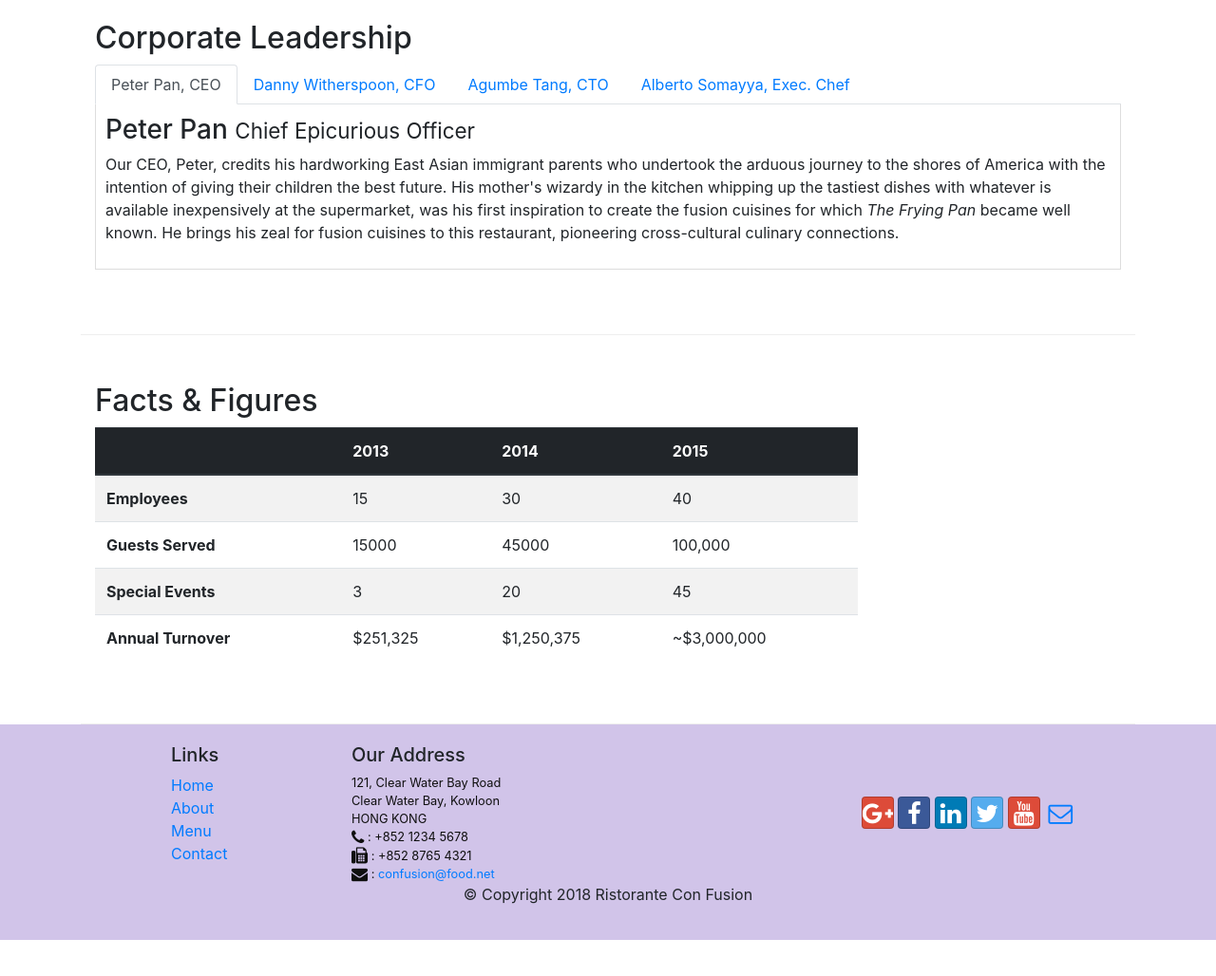
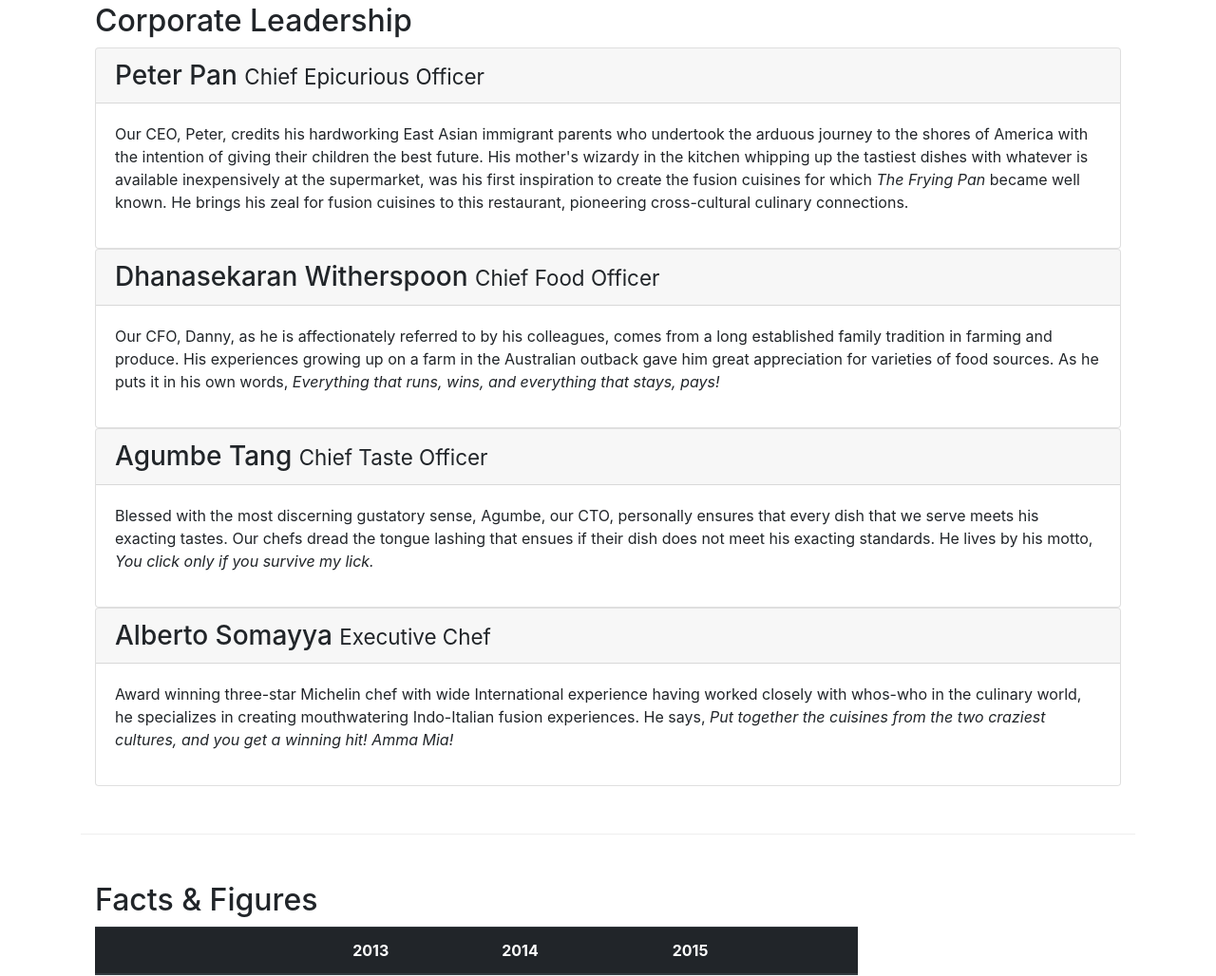
Before and after one commit to vladymir01/conFusion, a website: page aboutus.html in a window 1280 px wide. Shown: the part 952-1980 px from the top of the page at 95% size. Before the commit the page ends 1942 px from the top, so only its background shows below. Drawn offline with nearby package versions, Linux system fonts and the light colour scheme.

Commit message:
Accordion

```diff
--- a/aboutus.html
+++ b/aboutus.html
@@ -103,7 +103,7 @@
             <div class="col">
                 <h2>Corporate Leadership</h2>
 
-                <ul class="nav nav-tabs">
+               <!-- <ul class="nav nav-tabs">
                     <li class="nav-item">
                       <a class="nav-link active" href="#peter"
                         role="tab" data-toggle="tab">Peter Pan, CEO</a>
@@ -120,24 +120,120 @@
                       <a class="nav-link" href="#alberto" role="tab"
                         data-toggle="tab">Alberto Somayya, Exec. Chef</a>
                     </li>
-                </ul>
-                <div class="tab-content">
-                    <div role="tabpanel" class="tab-pane show active" id="peter">
+                </ul> -->
+                <div id="accordion">
+
+                    <div class="card">
+                        <div class="card-header" role="tab" id="peterhead">
+                        <h3 class="mb-0">
+                            <a data-toggle="collapse" data-target="#peter">
+                            Peter Pan <small>Chief Epicurious Officer</small>
+                            </a>
+                        </h3>
+                        </div>
+                        <div class="collapse show" id="peter" data-parent="#accordion">
+                            <div class="card-body">
+                                <p class="d-none d-sm-block"> Our CEO, Peter, credits his hardworking East Asian immigrant parents
+                                    who undertook the arduous journey to the shores of America with the intention of giving their children
+                                    the best future. His mother's wizardy in the kitchen whipping up the tastiest dishes with whatever is
+                                    available inexpensively at the supermarket, was his first inspiration to create the fusion cuisines for
+                                    which <em>The Frying Pan</em> became well known. He brings his zeal for fusion cuisines to this restaurant,
+                                    pioneering cross-cultural culinary connections.</p>
+                            </div>
+                        </div>
+                    </div>
+
+
+                    <!--<div role="tabpanel" class="tab-pane show active" id="peter">
                         <h3>Peter Pan <small>Chief Epicurious Officer</small></h3>
-                        <p class="d-none d-sm-block">Our CEO, Peter, credits his hardworking East Asian immigrant parents who undertook the arduous journey to the shores of America with the intention of giving their children the best future. His mother's wizardy in the kitchen whipping up the tastiest dishes with whatever is available inexpensively at the supermarket, was his first inspiration to create the fusion cuisines for which <em>The Frying Pan</em> became well known. He brings his zeal for fusion cuisines to this restaurant, pioneering cross-cultural culinary connections.</p>
+                        <p class="d-none d-sm-block">Our CEO, Peter, credits his hardworking East Asian immigrant parents
+                        who undertook the arduous journey to the shores of America with the intention of giving their children
+                        the best future. His mother's wizardy in the kitchen whipping up the tastiest dishes with whatever is
+                        available inexpensively at the supermarket, was his first inspiration to create the fusion cuisines for
+                        which <em>The Frying Pan</em> became well known. He brings his zeal for fusion cuisines to this restaurant,
+                        pioneering cross-cultural culinary connections.</p>
+                    </div>-->
+
+                   <!-- <div role="tabpanel" class="tab-pane" id="danny">
+                        <h3>Dhanasekaran Witherspoon <small>Chief Food Officer</small></h3>
+                        <p class="d-none d-sm-block">Our CFO, Danny, as he is affectionately referred to by his colleagues,
+                            comes from a long established family tradition in farming and produce. His experiences growing up on a
+                            farm in the Australian outback gave him great appreciation for varieties of food sources. As he puts it in his
+                            own words, <em>Everything that runs, wins, and everything that stays, pays!</em></p>
+                    </div>-->
+
+                    <div class="card">
+                        <div class="card-header" role="tab" id="dannyhead">
+                        <h3 class="mb-0">
+                            <a data-toggle="collapse" data-target="#danny">
+                                Dhanasekaran Witherspoon <small>Chief Food Officer</small>
+                            </a>
+                        </h3>
+                        </div>
+                        <div class="collapse show" id="danny" data-parent="#accordion">
+                            <div class="card-body">
+                                <p class="d-none d-sm-block"> Our CFO, Danny, as he is affectionately referred to by his colleagues,
+                                    comes from a long established family tradition in farming and produce. His experiences growing up on a
+                                    farm in the Australian outback gave him great appreciation for varieties of food sources. As he puts it in his
+                                    own words, <em>Everything that runs, wins, and everything that stays, pays!</em> </p>
+                            </div>
+                        </div>
                     </div>
-                    <div role="tabpanel" class="tab-pane" id="danny">
-                        <h3>Dhanasekaran Witherspoon <small>Chief Food Officer</small></h3>
-                        <p class="d-none d-sm-block">Our CFO, Danny, as he is affectionately referred to by his colleagues, comes from a long established family tradition in farming and produce. His experiences growing up on a farm in the Australian outback gave him great appreciation for varieties of food sources. As he puts it in his own words, <em>Everything that runs, wins, and everything that stays, pays!</em></p>
+
+                    <div class="card">
+                        <div class="card-header" role="tab" id="agumbehead">
+                        <h3 class="mb-0">
+                            <a data-toggle="collapse" data-target="#agumbe">
+                                Agumbe Tang <small>Chief Taste Officer</small>
+                            </a>
+                        </h3>
+                        </div>
+                        <div class="collapse show" id="agumbe" data-parent="#accordion">
+                            <div class="card-body">
+                                <p class="d-none d-sm-block"> Blessed with the most discerning gustatory sense, Agumbe, our CTO, personally
+                                    ensures that every dish that we serve meets his exacting tastes. Our chefs dread the tongue lashing that
+                                    ensues if their dish does not meet his exacting standards. He lives by his motto, <em>You click only if you
+                                        survive my lick.</em>  </p>
+                            </div>
+                        </div>
                     </div>
-                    <div role="tabpanel" class="tab-pane" id="agumbe">
+
+
+                   <!-- <div role="tabpanel" class="tab-pane" id="agumbe">
                         <h3>Agumbe Tang <small>Chief Taste Officer</small></h3>
-                        <p class="d-none d-sm-block">Blessed with the most discerning gustatory sense, Agumbe, our CTO, personally ensures that every dish that we serve meets his exacting tastes. Our chefs dread the tongue lashing that ensues if their dish does not meet his exacting standards. He lives by his motto, <em>You click only if you survive my lick.</em></p>
+                        <p class="d-none d-sm-block">Blessed with the most discerning gustatory sense, Agumbe, our CTO, personally
+                            ensures that every dish that we serve meets his exacting tastes. Our chefs dread the tongue lashing that
+                            ensues if their dish does not meet his exacting standards. He lives by his motto, <em>You click only if you
+                                survive my lick.</em></p>
+                    </div>-->
+
+
+
+                   <!-- <div role="tabpanel" class="tab-pane" id="alberto">
+                    <h3>Alberto Somayya <small>Executive Chef</small></h3>
+                    <p class="d-none d-sm-block">Award winning three-star Michelin chef with wide International experience having
+                        worked closely with whos-who in the culinary world, he specializes in creating mouthwatering Indo-Italian
+                        fusion experiences. He says, <em>Put together the cuisines from the two craziest cultures, and you get a winning
+                            hit! Amma Mia!</em></p>
+                   </div>-->
+
+                   <div class="card">
+                    <div class="card-header" role="tab" id="albertohead">
+                    <h3 class="mb-0">
+                        <a data-toggle="collapse" data-target="#alberto">
+                            Alberto Somayya <small>Executive Chef</small>
+                        </a>
+                    </h3>
                     </div>
-                   <div role="tabpanel" class="tab-pane" id="alberto">
-                    <h3>Alberto Somayya <small>Executive Chef</small></h3>
-                    <p class="d-none d-sm-block">Award winning three-star Michelin chef with wide International experience having worked closely with whos-who in the culinary world, he specializes in creating mouthwatering Indo-Italian fusion experiences. He says, <em>Put together the cuisines from the two craziest cultures, and you get a winning hit! Amma Mia!</em></p>
-                   </div>
+                    <div class="collapse show" id="alberto" data-parent="#accordion">
+                        <div class="card-body">
+                            <p class="d-none d-sm-block"> Award winning three-star Michelin chef with wide International experience having
+                                worked closely with whos-who in the culinary world, he specializes in creating mouthwatering Indo-Italian
+                                fusion experiences. He says, <em>Put together the cuisines from the two craziest cultures, and you get a winning
+                                    hit! Amma Mia!</em>  </p>
+                        </div>
+                    </div>
+                </div>
 
                 </div>
 
```
